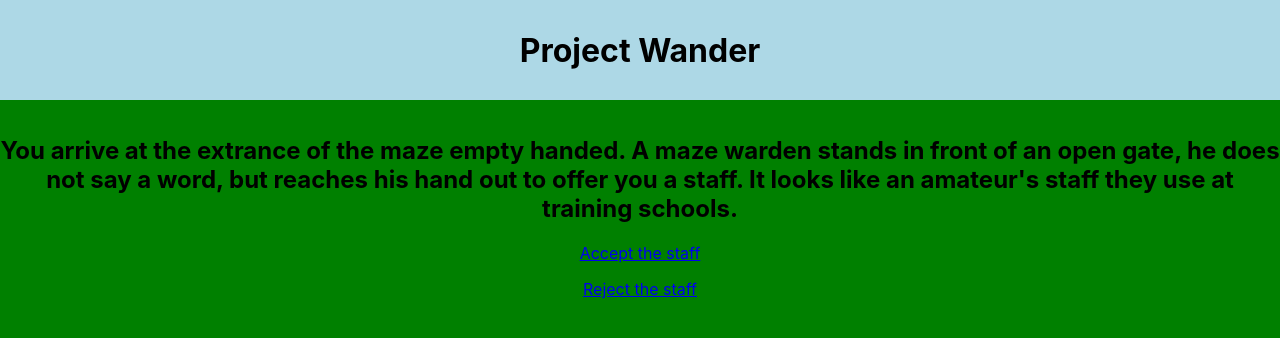
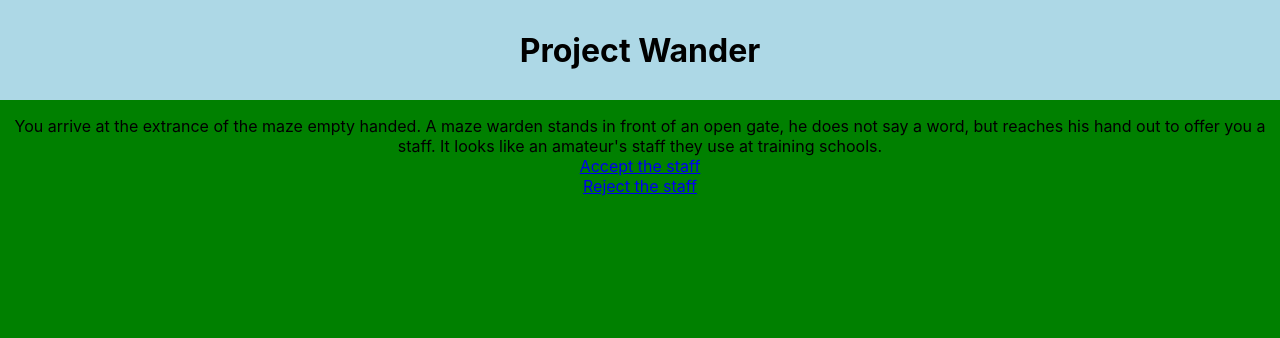
Before and after one commit to Kokseng1/orbitalwander, a React (Create React App) app: page / in a window 1280 px wide. Shown: the top 338 px of the page. Built offline with nearby package versions, Linux system fonts and the light colour scheme.

Commit message:
added storyline content

```diff
--- a/src/App.js
+++ b/src/App.js
@@ -1,7 +1,9 @@
 import logo from './logo.svg';
 import './App.css';
 import PageOne from './Components/PageOne';
-import Options from './Components/Options';
+import PageTwo from './Components/PageTwo';
+import PageThree from './Components/PageThree';
+import PageFour from './Components/PageFour';
 import Text from './Components/Text';
 import React from 'react';
 import { BrowserRouter as Router, Routes, Route } from 'react-router-dom';
@@ -13,11 +15,13 @@ function App() {
       Project Wander
       </h1>
       <p class = "main" style={{ fontSize: '16px' }}>
-      <Text />
       <Router>
       <Routes>
-        <Route path="/" element={<Options/>} />
+        <Route path="/" element={<Text/>} />
         <Route path="/PageOne" element={<PageOne />} />
+        <Route path="/PageTwo" element={<PageTwo />} />
+        <Route path="/PageThree" element={<PageThree />} />
+        <Route path="/PageFour" element={<PageFour />} />
       </Routes>
     </Router>
       </p>
--- a/src/Components/Options.js
+++ /dev/null
@@ -1,15 +0,0 @@
-import React from 'react';
-import { Link } from 'react-router-dom';
-
-export default function Options() {
-    return (
-    <div >
-    <p>
-        <a href="PageOne" >Accept the staff</a>
-    </p>
-    <p>
-        <a href="test.com">Reject the staff</a>
-    </p>
-    </div>
-    );
-}
--- /dev/null
+++ b/src/Components/PageFour.js
@@ -0,0 +1,15 @@
+//go back to starting/turn right after PageThree
+export default function PageFour() {
+    return (
+        <div class="Pages">
+            <div class="Heading">
+                You turn right to revisit your starting place. It looks exactly the same, with the same warden standing there. Not sure what you expected...
+            </div>
+            <div class="Options">
+            <a href="PageFour">Turn right and revisit the travelled path</a>
+        <br/>
+            <a href="PageFive">Continue walking straight, into the unknown </a>
+        </div>
+        </div>
+    );
+}
--- a/src/Components/PageOne.js
+++ b/src/Components/PageOne.js
@@ -1,7 +1,14 @@
 export default function PageOne() {
     return (
-        <div >
-        hii
+        <div class="Pages">
+            <div class="Heading">
+                You stand at a crossroads, unsure of which way to go. To your left, a narrow path winds its way into the unknown. It looks like it might not lead anywhere, but there could be something hidden just out of sight. To your right, a wide road stretches out before you, leading further than the eye can see. It looks promising and full of potential. Which way will you choose?
+            </div>
+            <div class="Options">
+        <a href="PageTwo">Turn Left</a>
+        <br/>
+            <a href="PageOne">Turn right</a>
+        </div>
         </div>
     );
 }
--- /dev/null
+++ b/src/Components/PageThree.js
@@ -0,0 +1,15 @@
+//after both options of PageTwo
+export default function PageThree() {
+    return (
+        <div class="Pages">
+            <div class="Heading">
+                You arrive back at the crossroads you first came across, everything seems unchanged. To your right is the road you took right after stepping into the maze, and straight ahead is a long path with no obstacles as far as the eye can see
+            </div>
+            <div class="Options">
+            <a href="PageFour">Turn right and revisit the travelled path</a>
+        <br/>
+            <a href="PageFive">Continue walking straight, into the unknown </a>
+        </div>
+        </div>
+    );
+}
--- /dev/null
+++ b/src/Components/PageTwo.js
@@ -0,0 +1,15 @@
+//turn left after PageOne
+export default function PageTwo() {
+    return (
+        <div class="Pages">
+            <div class="Heading">
+            The traveler turns left and continues walking for a short distance until they reach a dead end. In front of them, a large rock sticks out from the ground. Upon closer inspection, they notice an undecipherable inscription etched into its surface. The rock is big and heavy, and it would take great effort to lug it around. It might be just an ordinary rock that people have messed with before by etching stuff onto it, or it might prove to be something special later on.
+            </div>
+            <div class="Options">
+            <a href="PageThree">Lug the rock along and continue back the way you came</a>
+        <br/>
+            <a href="PageThree">Ignore it and continue back the way you came</a>
+        </div>
+        </div>
+    );
+}
--- a/src/Components/Text.js
+++ b/src/Components/Text.js
@@ -1,8 +1,15 @@
 export default function Text() {
     return (
-    <h2>
-        You arrive at the extrance of the maze empty handed. A maze warden stands in front of an open gate,
-        he does not say a word, but reaches his hand out to offer you a staff. It looks like an amateur's staff they use at training schools.
-    </h2>
+        <div class="Pages">
+        <div class="Heading">
+            You arrive at the extrance of the maze empty handed. A maze warden stands in front of an open gate,
+            he does not say a word, but reaches his hand out to offer you a staff. It looks like an amateur's staff they use at training schools.
+        </div>
+        <div class="Options">
+            <a href="PageOne">Accept the staff</a>
+        <br/>
+            <a href="PageOne">Reject the staff</a>
+        </div>
+    </div>
     );
 }
```
